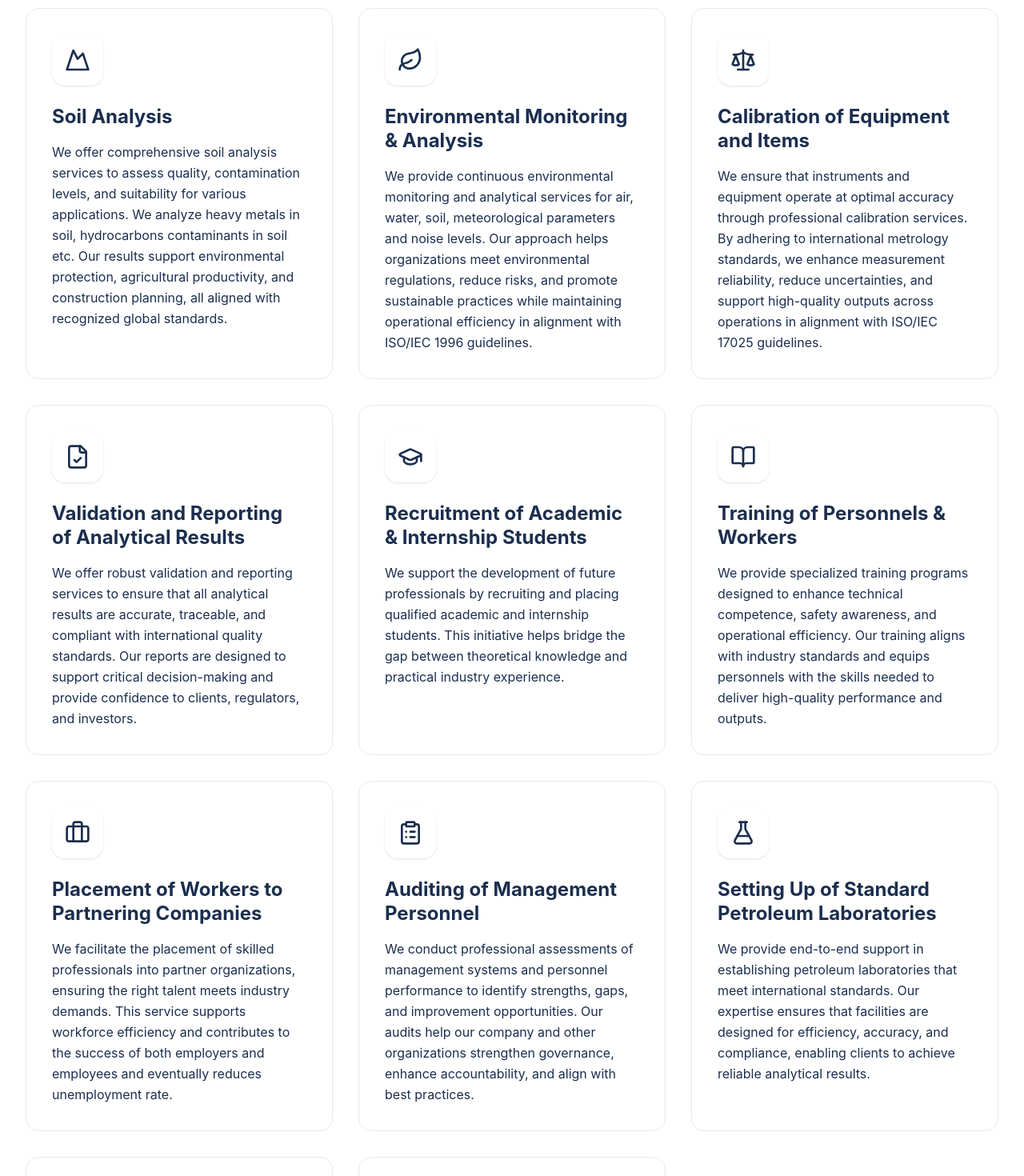
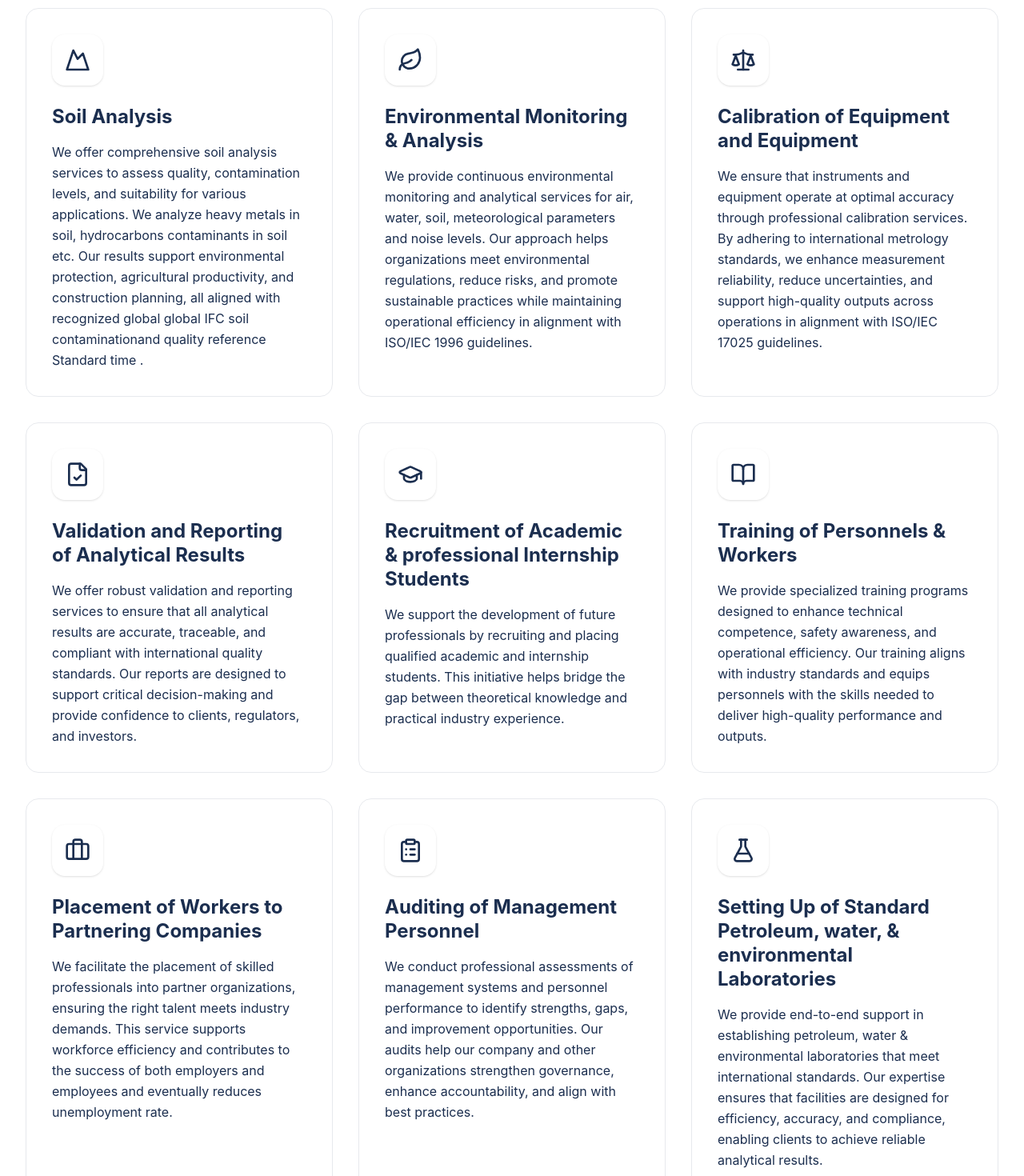
Before and after one commit to eyonggodwill484-oss/PETAC, a React (Vite) app: page /services in a window 1280 px wide. Shown: the part 1700-3170 px from the top of the page at 80% size. Built offline with nearby package versions, Linux system fonts and the light colour scheme.

Commit message:
The Patroleum Application

```diff
--- a/src/app/components/Footer.tsx
+++ b/src/app/components/Footer.tsx
@@ -14,7 +14,7 @@ export function Footer() {
               className="h-16 w-auto object-contain bg-white/10 p-2 rounded-lg"
             />
             <p className="text-sm text-primary-foreground/80">
-              Professional consulting services in petroleum, environmental monitoring, and quality control.
+              Professional consulting services in petroleum, water, environmental monitoring, calibration and quality control.
             </p>
           </div>
 
@@ -33,10 +33,11 @@ export function Footer() {
             <h3 className="mb-4">Services</h3>
             <ul className="space-y-2 text-sm text-primary-foreground/80">
               <li>Petroleum Analysis</li>
-              <li>Environmental Testing</li>
+              <li>Water Analysis</li>
+              <li>Environmental Monitoring</li>
               <li>Laboratory Services</li>
-              <li>Quality Control</li>
-              <li>Sampling & Inspection</li>
+              <li>Calibration</li>
+              <li>Maintainance</li>
             </ul>
           </div>
 
--- a/src/app/pages/About.tsx
+++ b/src/app/pages/About.tsx
@@ -1,6 +1,7 @@
 import { motion } from 'motion/react';
 import { Target, Eye, Heart, Award, Users, TrendingUp } from 'lucide-react';
 import { useSEO } from '../hooks/useSEO';
+import image from ''
 
 export function About() {
   useSEO('About Us', 'Learn more about PETAC Consulting SARL, our core values, mission, and expertise in environmental and petroleum services.');
@@ -53,7 +54,7 @@ export function About() {
           >
             <h1 className="text-5xl md:text-6xl mb-4">About PETAC Consulting SARL</h1>
             <p className="text-xl md:text-2xl text-white/90 max-w-3xl mx-auto">
-              Your trusted partner in petroleum, environmental monitoring, and quality control consulting
+              Your trusted partner in petroleum analysis, water analysis, environmental monitoring,calibration and quality control consulting
             </p>
           </motion.div>
         </div>
@@ -71,13 +72,13 @@ export function About() {
               <h2 className="text-4xl md:text-5xl mb-6">Who We Are</h2>
               <div className="space-y-4 text-lg text-muted-foreground">
                 <p>
-                  PETAC Consulting SARL is a dynamic and forward-thinking consulting company established in January 2026 and headquartered in Douala – Ndogbong, Cameroon. We specialize in delivering high-quality technical and consulting services in the fields of petroleum, water, environmental monitoring analysis, and quality control.
+                  PETAC Consulting SARL is a dynamic and forward-thinking consulting  and service providing  company established in January 2026 and headquartered in Douala – Ndogbong, Cameroon. We specialize in delivering high-quality technical and consulting services in the fields of petroleum, water, environmental monitoring analysis, calibration, maintenance and quality control.
                 </p>
                 <p>
                   At PETAC Consulting, we are committed to providing accurate, reliable, and timely solutions that support industries, organizations, and institutions in maintaining compliance with international standards while optimizing operational performance.
                 </p>
                 <p>
-                  Our expertise covers inspection, sampling, transportation, laboratory testing, and data analysis of petroleum products, water, soil, air, meteorological parameters, and noise. We apply rigorous methodologies aligned with globally recognized standards such as ISO 17025 and ISO 1996 to ensure precision and credibility in every project.
+                  Our expertise covers inspection, sampling, transportation, laboratory testing, calibration and data analysis of petroleum products, water, soil, air, meteorological parameters, and Maintainance. We apply rigorous methodologies aligned with globally recognized standards such as ISO 17025 and ISO 1996 to ensure precision and credibility in every project.
                 </p>
                 <p>
                   Driven by a passion for excellence, our team combines technical competence with modern technologies to deliver results that help clients and investors make informed decisions, manage risks, and improve quality assurance systems.
@@ -92,10 +93,15 @@ export function About() {
               transition={{ duration: 0.7, ease: [0.22, 1, 0.36, 1] }}
               className="relative"
             >
+              {/* Replace the src below with the actual image once added to your project */}
               <img loading="lazy"
-                src="https://images.unsplash.com/photo-1766297248047-6ec337099802?crop=entropy&cs=tinysrgb&fit=max&fm=webp&q=60&w=800"
-                alt="Scientist holding flask with liquid in laboratory"
+                src="/about-image.jpg"
+                alt="PETAC Consulting Representative"
                 className="rounded-lg w-full h-[500px] object-cover shadow-xl"
+                onError={(e) => {
+                  // Fallback in case the image hasn't been placed yet
+                  (e.target as HTMLImageElement).src = "https://images.unsplash.com/photo-1766297248047-6ec337099802?crop=entropy&cs=tinysrgb&fit=max&fm=webp&q=60&w=800";
+                }}
               />
               <div className="absolute -bottom-6 -left-6 bg-accent text-accent-foreground p-6 rounded-lg shadow-lg">
                 <p className="text-5xl mb-1">2026</p>
--- a/src/app/pages/Activities.tsx
+++ b/src/app/pages/Activities.tsx
@@ -35,7 +35,7 @@ export function Activities() {
       date: 'January 2026',
       location: 'Industrial Zone, Douala',
       image: 'https://images.unsplash.com/photo-1730584474428-83f3cfc20a73?crop=entropy&cs=tinysrgb&fit=max&fm=webp&q=60&w=800',
-      description: 'Air quality and noise level monitoring for industrial facilities to ensure compliance.',
+      description: 'Air quality and noise level monitoring & soil contamination monitoring.',
       category: 'Environmental',
     },
     {
--- a/src/app/pages/Home.tsx
+++ b/src/app/pages/Home.tsx
@@ -3,6 +3,7 @@ import { motion, AnimatePresence } from 'motion/react';
 import { Link } from 'react-router';
 import { ArrowRight, CheckCircle, Droplet, FlaskConical, Shield, Factory } from 'lucide-react';
 import { useSEO } from '../hooks/useSEO';
+
 
 const heroImages = [
   {
@@ -133,7 +134,7 @@ export function Home() {
             >
               Excellence in{' '}
               <span className="text-accent">
-                Petroleum
+                Petroleum, water
               </span>{' '}
               &amp; Environmental Consulting
             </motion.h1>
@@ -145,7 +146,7 @@ export function Home() {
               transition={{ duration: 0.75, delay: 0.3 }}
               className="text-lg md:text-xl text-white/75 mb-10 max-w-2xl leading-relaxed"
             >
-              Delivering accurate, reliable, and internationally compliant technical services in petroleum analysis, environmental monitoring, and quality control — from Douala, Cameroon.
+              Delivering accurate, reliable, and internationally compliant technical services in petroleum analysis, water analysis,  environmental monitoring, and quality control — from Douala, Cameroon.
             </motion.p>
 
             {/* CTAs */}
--- a/src/app/pages/Services.tsx
+++ b/src/app/pages/Services.tsx
@@ -59,7 +59,7 @@ export function Services() {
     {
       icon: Mountain,
       title: 'Soil Analysis',
-      description: 'We offer comprehensive soil analysis services to assess quality, contamination levels, and suitability for various applications. We analyze heavy metals in soil, hydrocarbons contaminants in soil etc. Our results support environmental protection, agricultural productivity, and construction planning, all aligned with recognized global standards.',
+      description: 'We offer comprehensive soil analysis services to assess quality, contamination levels, and suitability for various applications. We analyze heavy metals in soil, hydrocarbons contaminants in soil etc. Our results support environmental protection, agricultural productivity, and construction planning, all aligned with recognized global global IFC soil contaminationand quality reference Standard time .',
     },
     {
       icon: Leaf,
@@ -68,7 +68,7 @@ export function Services() {
     },
     {
       icon: Scale,
-      title: 'Calibration of Equipment and Items',
+      title: 'Calibration of Equipment and Equipment',
       description: 'We ensure that instruments and equipment operate at optimal accuracy through professional calibration services. By adhering to international metrology standards, we enhance measurement reliability, reduce uncertainties, and support high-quality outputs across operations in alignment with ISO/IEC 17025 guidelines.',
     },
     {
@@ -78,7 +78,7 @@ export function Services() {
     },
     {
       icon: GraduationCap,
-      title: 'Recruitment of Academic & Internship Students',
+      title: 'Recruitment of Academic & professional Internship Students',
       description: 'We support the development of future professionals by recruiting and placing qualified academic and internship students. This initiative helps bridge the gap between theoretical knowledge and practical industry experience.',
     },
     {
@@ -98,8 +98,8 @@ export function Services() {
     },
     {
       icon: FlaskConical,
-      title: 'Setting Up of Standard Petroleum Laboratories',
-      description: 'We provide end-to-end support in establishing petroleum laboratories that meet international standards. Our expertise ensures that facilities are designed for efficiency, accuracy, and compliance, enabling clients to achieve reliable analytical results.',
+      title: 'Setting Up of Standard Petroleum, water, & environmental Laboratories',
+      description: 'We provide end-to-end support in establishing petroleum, water & environmental laboratories that meet international standards. Our expertise ensures that facilities are designed for efficiency, accuracy, and compliance, enabling clients to achieve reliable analytical results.',
     },
     {
       icon: TrendingUp,
@@ -178,7 +178,7 @@ export function Services() {
             </div>
             <h2 className="text-3xl md:text-5xl mb-8 font-bold">Our Commitment to International Standards</h2>
             <p className="text-xl text-muted-foreground leading-relaxed">
-              Across all our services, PETAC Consulting SARL integrates internationally recognized standards methods and specifications to ensure consistency, accuracy, and credibility. This commitment enables us to deliver reliable results, improved operational performance, and enhanced client confidence, positioning us as a trusted partner in technical consulting and analytical services.
+              Across all our services, PETAC Consulting SARL integrates internationally recognized standards ASTM, methods, ISO/IEC compliance  and specifications to ensure consistency, accuracy, and credibility. This commitment enables us to deliver reliable results, improved operational performance, and enhanced client confidence, positioning us as a trusted partner in technical consulting and analytical services.
             </p>
           </motion.div>
         </div>
```
Also changed, not shown: src/imports/ptac.png (added), 1 other file (tests, documents, lock files or other folders).
